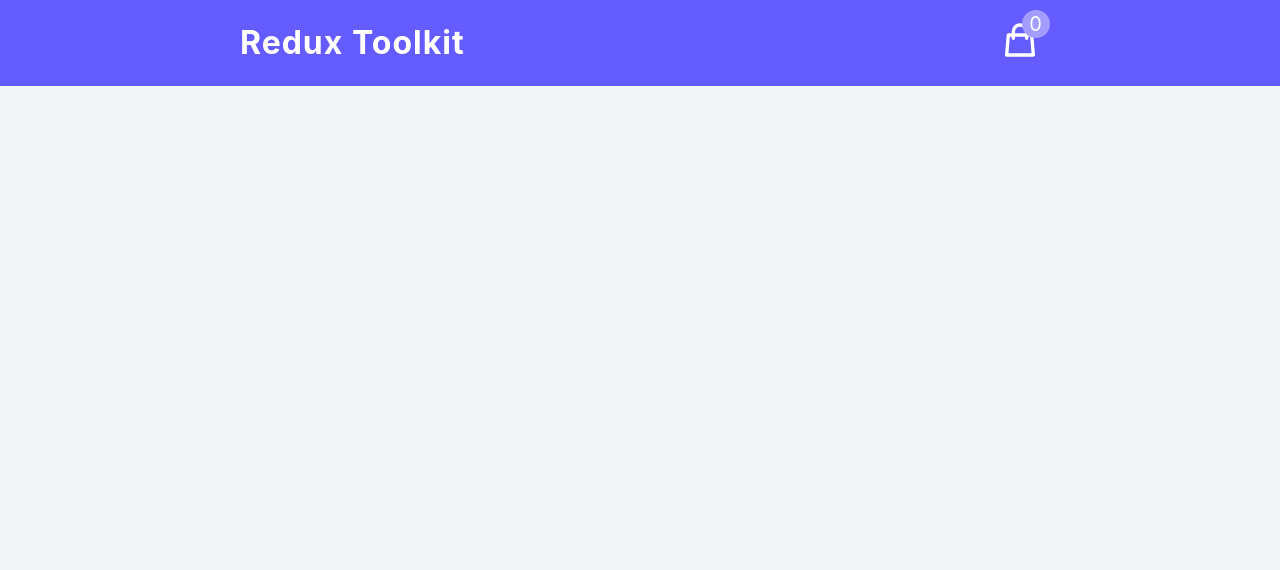
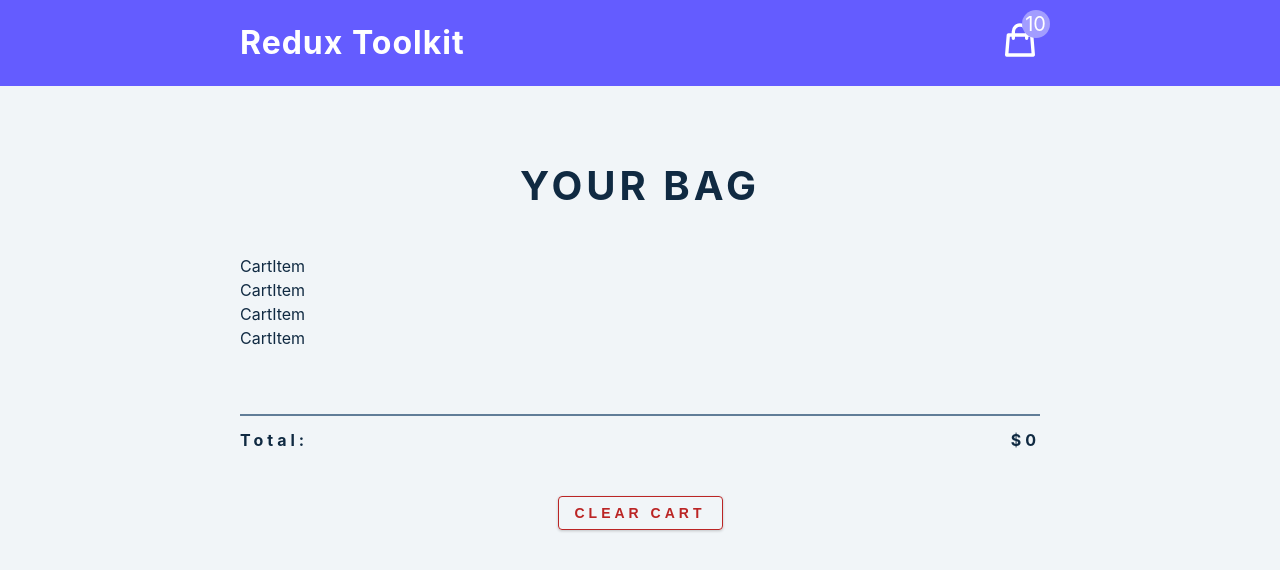
Before and after one commit to MJOW1999/fcc-redux-toolkit, a React (Create React App) app: page / in a window 1280 px wide. Shown: the top 570 px of the page. Built offline with nearby package versions, Linux system fonts and the light colour scheme.

Commit message:
fcc-redux-toolkit: CartContainer and CartItem (i)
- Create CartContainer and CartItem components
- Add logic for empty cart
- More practice accessing state

[demo] [e2e]

```diff
--- a/src/App.js
+++ b/src/App.js
@@ -1,8 +1,11 @@
 import Navbar from "./components/Navbar";
+import CartContainer from "./components/CartContainer";
+
 function App() {
   return (
     <main>
       <Navbar />
+      <CartContainer />
     </main>
   );
 }
--- /dev/null
+++ b/src/components/CartContainer.js
@@ -0,0 +1,41 @@
+import CartItem from "./CartItem";
+import { useSelector } from "react-redux";
+
+const CartContainer = () => {
+  const { cartItems, total, amount } = useSelector((store) => store.cart);
+
+  if (amount < 1) {
+    return (
+      <section className="cart">
+        <header>
+          <h2>your bag</h2>
+          <h4 className="empty-cart">is currently empty</h4>
+        </header>
+      </section>
+    );
+  }
+
+  return (
+    <section className="cart">
+      <header>
+        <h2>your bag</h2>
+      </header>
+      <div>
+        {cartItems?.map((item) => {
+          return <CartItem key={item.id} {...item} />;
+        })}
+      </div>
+      <footer>
+        <hr />
+        <div className="cart-total">
+          <h4>
+            total: <span>${total}</span>
+          </h4>
+        </div>
+        <button className="btn clear-btn">clear cart</button>
+      </footer>
+    </section>
+  );
+};
+
+export default CartContainer;
--- /dev/null
+++ b/src/components/CartItem.js
@@ -0,0 +1,5 @@
+const CartItem = () => {
+  return <div>CartItem</div>;
+};
+
+export default CartItem;
--- a/src/features/cart/cartSlice.js
+++ b/src/features/cart/cartSlice.js
@@ -1,8 +1,9 @@
 import { createSlice } from "@reduxjs/toolkit";
+import cartItems from "../../cartItems";
 
 const initialState = {
-  cartItems: [],
-  amount: 0,
+  cartItems: cartItems,
+  amount: 10,
   total: 0,
   isLoading: true,
 };
```
